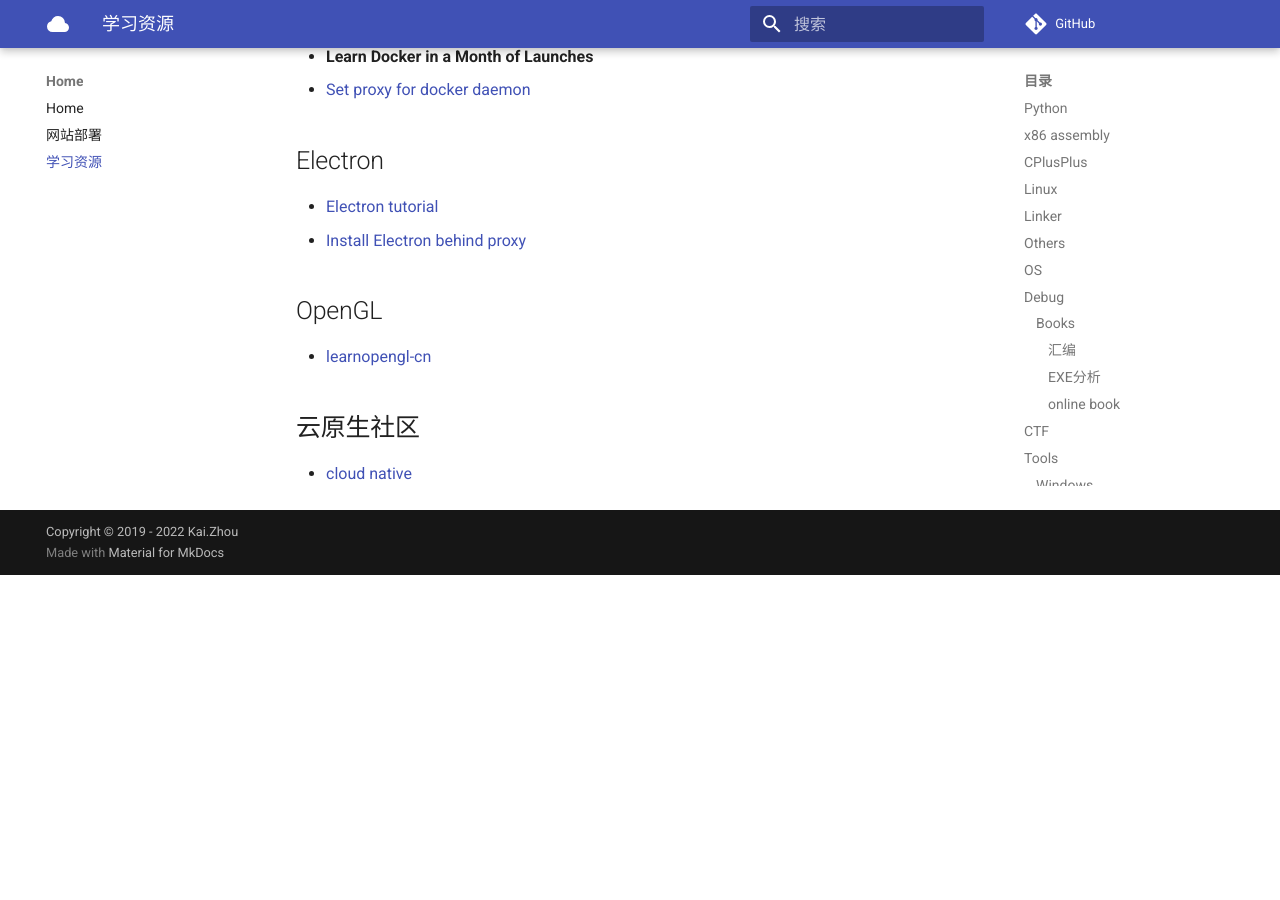
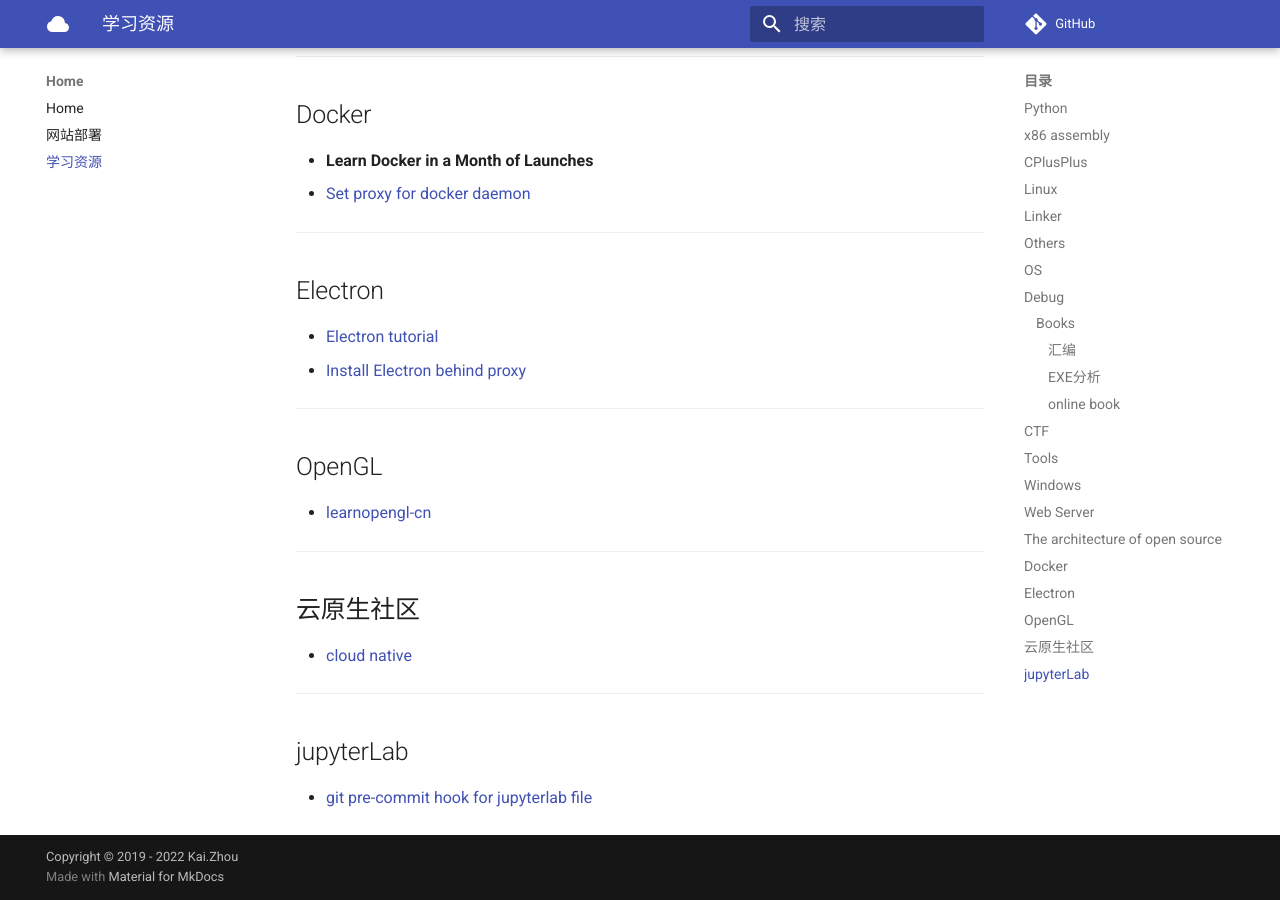
Before and after one commit to zhoukaidev/ks_blog, an MkDocs documentation site: the page built from docs/trainingResource.md, in a window 1280 px wide and 900 px high, scrolled down 2690 px. Built offline with MkDocs 1.6.1 and Material for MkDocs 9.7.7, drawn with Linux system fonts in a browser that asks for light colours; comment, search, counter and statistics services are not loaded; before the commit the page ends 3265 px from its top, so only the background shows below that.

Commit message:
Update trainingResource.md

```diff
--- a/docs/trainingResource.md
+++ b/docs/trainingResource.md
@@ -86,32 +86,50 @@
 
 ---
 
-### Windows
+## Windows
 
 * [windows memory management](https://docs.microsoft.com/en-us/windows/win32/memory/memory-management)
 
-### Web Server
+---
+
+## Web Server
 
 * [Internal_Link: Web Server development related training resource](server/trainingResource.md)
+
+---
 
 ## The architecture of open source
 
 * [500 lines or less](http://aosabook.org/en/index.html)
+
+---
 
 ## Docker
 
 * **Learn Docker in a Month of Launches**
 * [Set proxy for docker daemon](https://docs.docker.com/config/daemon/systemd/)
 
+---
+
 ## Electron
 
 * [Electron tutorial](https://www.electronjs.org/docs/latest/tutorial/quick-start)
 * [Install Electron behind proxy](https://stackoverflow.com/questions/60054531/how-can-i-solve-the-connection-problem-during-npm-install-behind-a-proxy)
 
+---
+
 ## OpenGL
 
 * [learnopengl-cn](https://learnopengl-cn.github.io/)
 
+---
+
 ## 云原生社区
 
 * [cloud native](https://cloudnative.to/)
+
+---
+
+## jupyterLab
+
+* [git pre-commit hook for jupyterlab file](https://medium.com/somosfit/version-control-on-jupyter-notebooks-6b67a0cf12a3)
```
